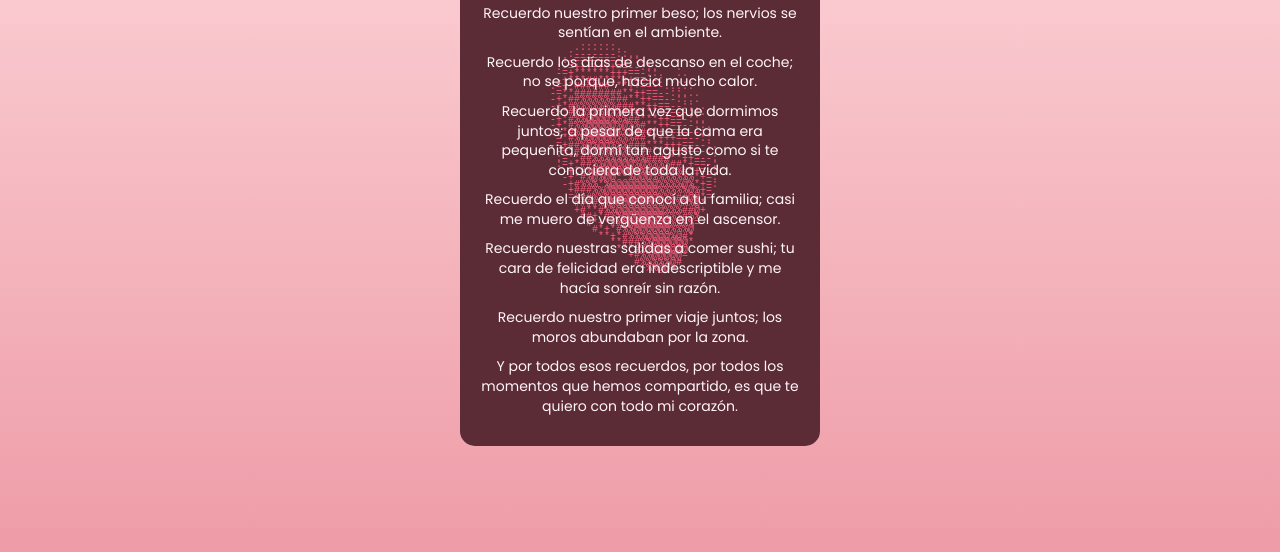
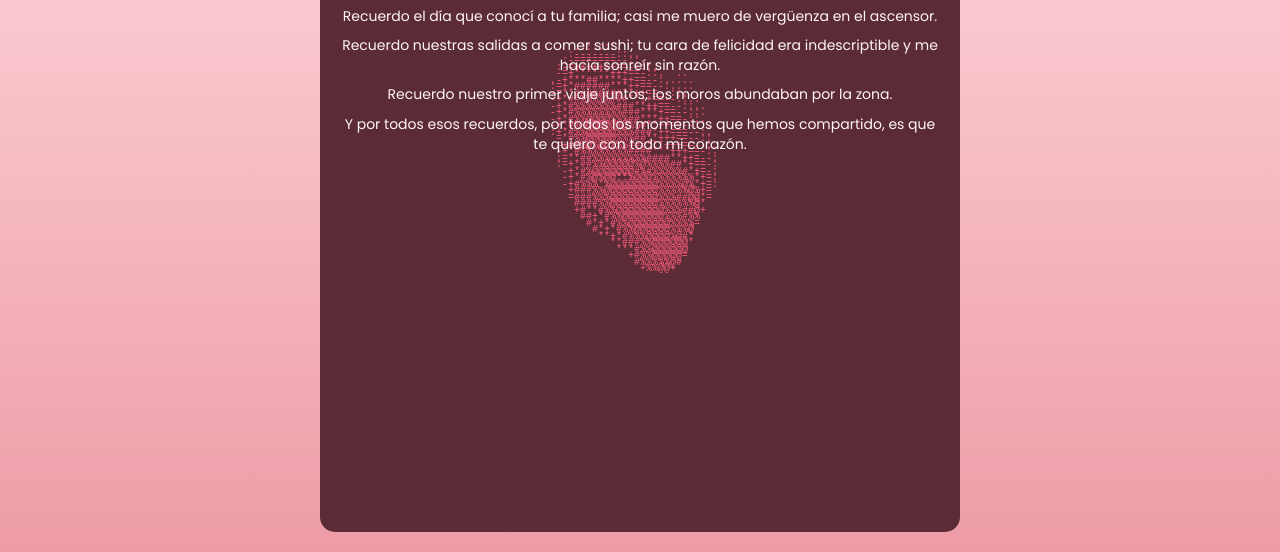
Before and after one commit to Pelayolt/Con-amor-Pela, a plain HTML site: page RECUERDOS/index.html in a window 1280 px wide. Shown: the part 248-800 px from the top of the page. Drawn offline with Linux system fonts and the light colour scheme.

Commit message:
correccion

```diff
--- a/RECUERDOS/index.html
+++ b/RECUERDOS/index.html
@@ -38,7 +38,10 @@
     }
     #card {
       position: relative;
-      max-width: 320px;
+      width: 90vw;        /* 90% del ancho de la ventana */
+      height: 90vh;       /* 90% del alto de la ventana */
+      max-width: 600px;   /* opcional: no crecer demasiado en pantallas grandes */
+      max-height: 800px;  /* opcional */
       margin: auto;
       color: #fff5f7;
       background-color: #5b2b36;
```
